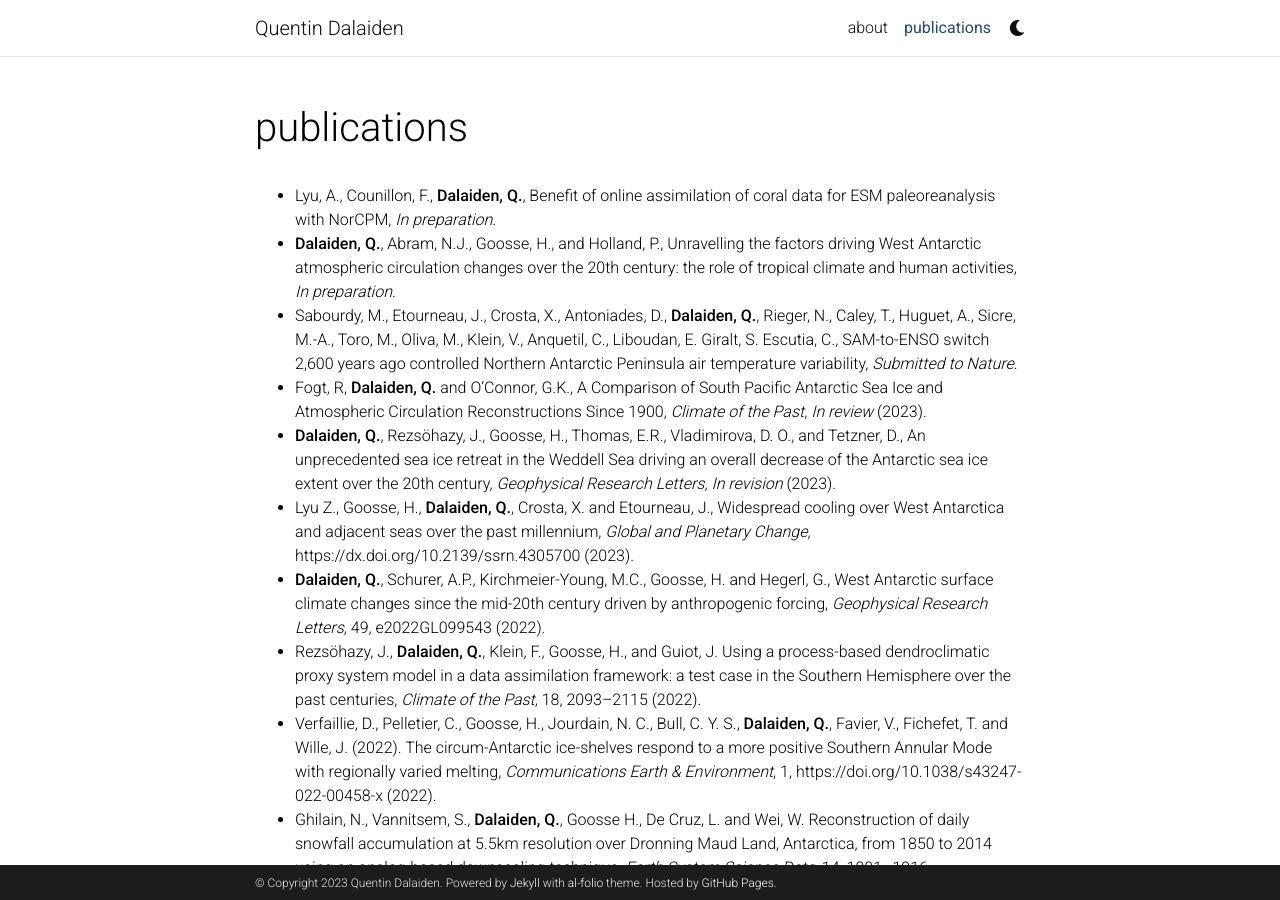
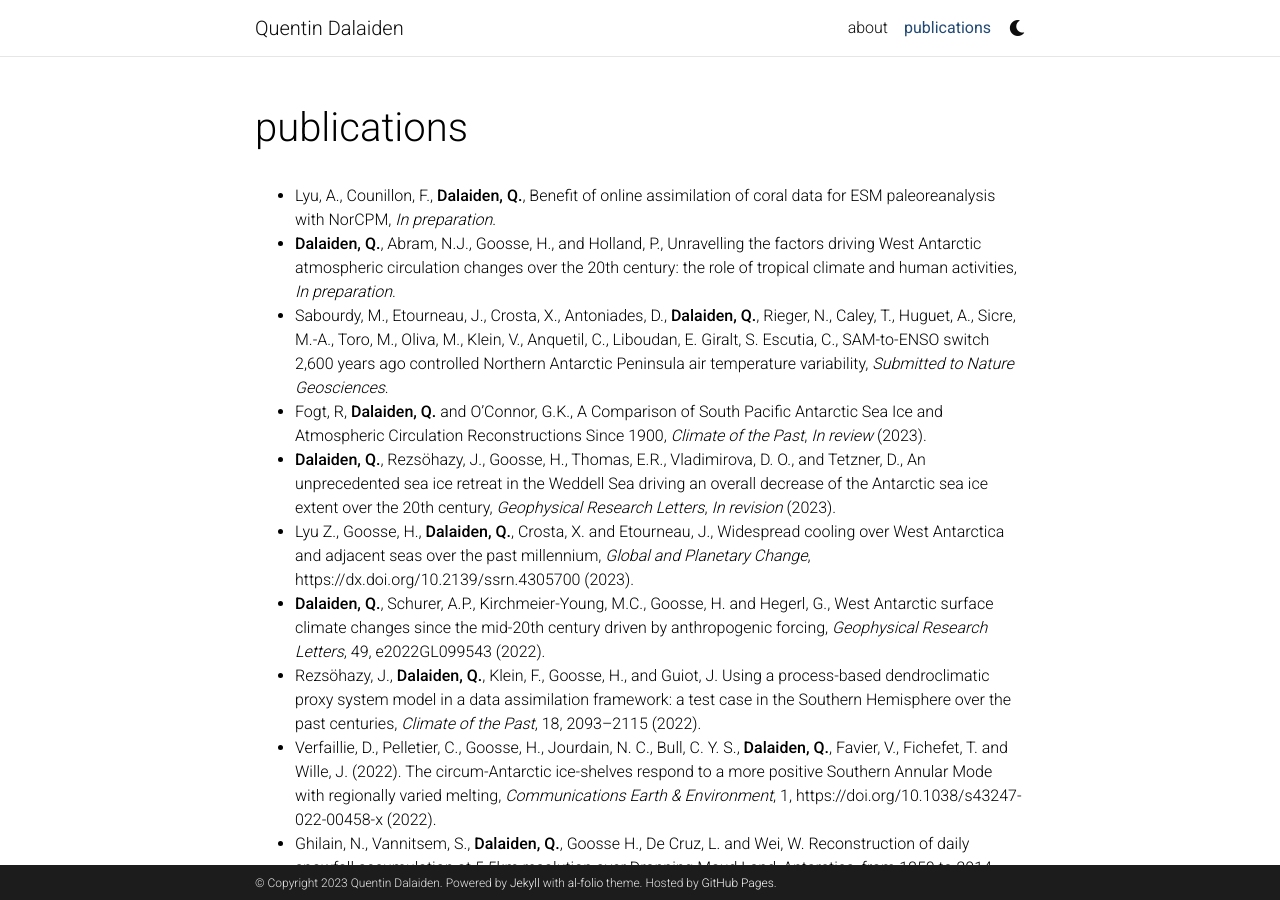
Before and after one commit to dalaiden/portfolio, a Jekyll site: the page built from _pages/publications.md, in a window 1280 px wide and 900 px high. Built offline with Jekyll 4.4.1, drawn with Linux system fonts in a browser that asks for light colours; comment, search, counter and statistics services are not loaded; a style sheet for code colours, icons or effects is not loaded.

Commit message:
New edit

```diff
--- a/_pages/publications.md
+++ b/_pages/publications.md
@@ -9,7 +9,7 @@ nav_order: 2
 
 - Lyu, A., Counillon, F., **Dalaiden, Q.**,  Benefit of online assimilation of coral data for ESM paleoreanalysis with NorCPM, *In preparation*.
 - **Dalaiden, Q.**, Abram, N.J., Goosse, H., and Holland, P., Unravelling the factors driving West Antarctic atmospheric circulation changes over the 20th century: the role of tropical climate and human activities, *In preparation*.
-- Sabourdy, M., Etourneau, J., Crosta, X., Antoniades, D., **Dalaiden, Q.**,  Rieger, N., Caley, T., Huguet, A., Sicre, M.-A., Toro, M., Oliva, M., Klein, V., Anquetil, C., Liboudan, E. Giralt, S. Escutia, C., SAM-to-ENSO switch 2,600 years ago controlled Northern Antarctic Peninsula air temperature variability, *Submitted to Nature*.
+- Sabourdy, M., Etourneau, J., Crosta, X., Antoniades, D., **Dalaiden, Q.**,  Rieger, N., Caley, T., Huguet, A., Sicre, M.-A., Toro, M., Oliva, M., Klein, V., Anquetil, C., Liboudan, E. Giralt, S. Escutia, C., SAM-to-ENSO switch 2,600 years ago controlled Northern Antarctic Peninsula air temperature variability, *Submitted to Nature Geosciences*.
 - Fogt, R, **Dalaiden, Q.** and O'Connor, G.K., A Comparison of South Pacific Antarctic Sea Ice and Atmospheric Circulation Reconstructions Since 1900, *Climate of the Past*, *In review* (2023).
 - **Dalaiden, Q.**, Rezsöhazy, J., Goosse, H., Thomas, E.R., Vladimirova, D. O., and Tetzner, D., An unprecedented sea ice retreat in the Weddell Sea driving an overall decrease of the Antarctic sea ice extent over the 20th century, *Geophysical Research Letters*, *In revision* (2023).
 - Lyu Z., Goosse, H., **Dalaiden, Q.**, Crosta, X. and Etourneau, J., Widespread cooling over West Antarctica and adjacent seas over the past millennium, *Global and Planetary Change*, https://dx.doi.org/10.2139/ssrn.4305700 (2023).
```
